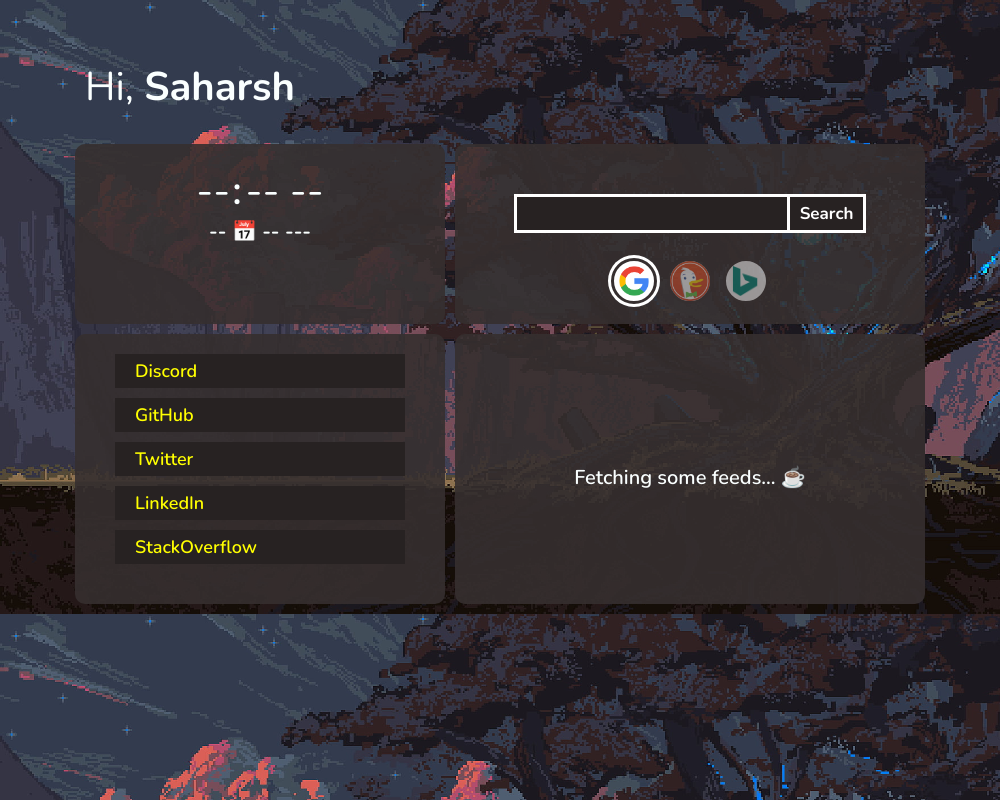
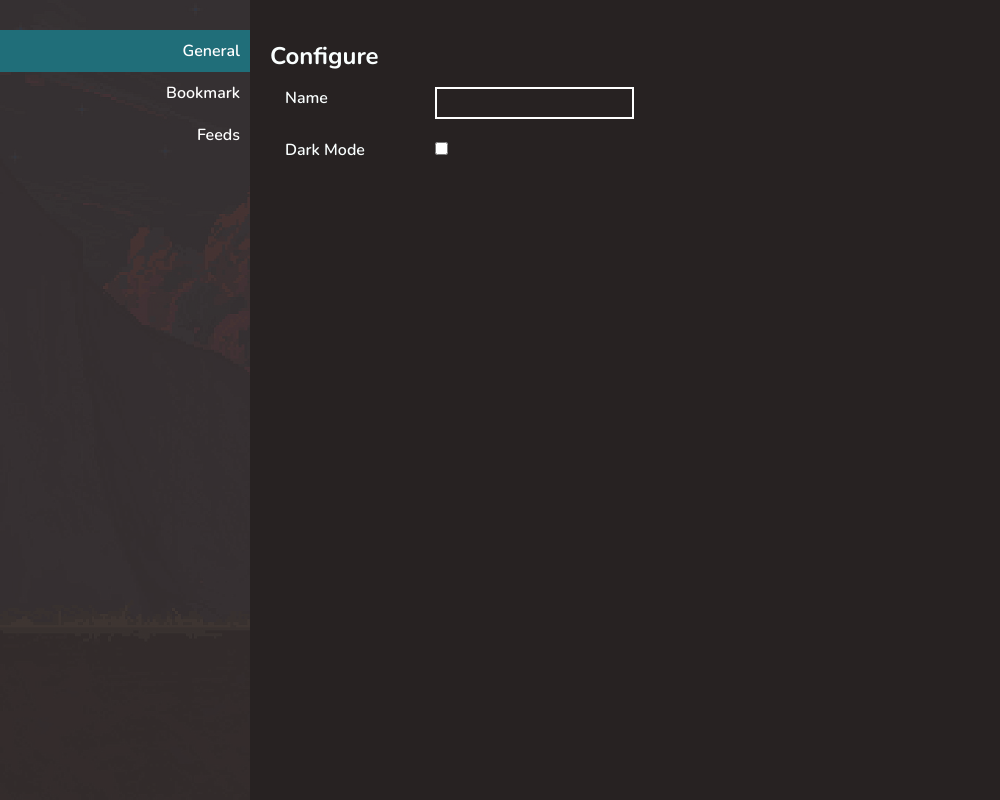
Before and after one commit to 5aharsh/cardboard, an Electron app: page index.html in a window 1000 px wide. Drawn offline with nearby package versions, Linux system fonts and the light colour scheme; no server answers.

Commit message:
Added localstorage

```diff
--- /dev/null
+++ b/assets/scripts/configure.js
@@ -0,0 +1,11 @@
+const ls = localStorage
+var false_anchors = document.querySelectorAll(".false-anchor")      // false click anchor
+var username = document.getElementById("greet-name")                // greeting name input field
+var darkmode = document.getElementById("dark-mode")
+
+false_anchors.forEach((anchor)=>{
+    anchor.onclick = (e)=>{e.preventDefault()}
+})
+
+username.value = ls.getItem("username")
+darkmode.checked = ls.getItem("darkmode")
--- a/assets/style/index.css
+++ b/assets/style/index.css
@@ -26,7 +26,13 @@
     transition: 0.2s ease-in-out;
 }
 
+html {
+    height: 100%;
+    width: 100%;
+}
+
 body {
+    height: 100%;
     background: url(../images/bg.jpg) var(--bg);
     background-size: cover;
     color: var(--txt);
@@ -40,6 +46,33 @@ body {
 
 a {
     color: yellow;
+}
+
+/*
+
+Main Display UI
+
+*/
+
+main#display-box {
+    display: none;
+    grid-template-areas:
+        "greet greet"
+        "time search"
+        "bookmark feeds";
+    grid-template-columns: 2fr 5fr;
+    grid-gap: 10px;
+    margin: 30px auto auto auto;
+    padding: 10px;
+    width: 85vw;
+}
+
+main#display-box > section {
+    background-color: var(--pallets);
+    border-radius: 10px;
+    text-align: center;
+    padding: 20px 0;
+    min-width: 350px;
 }
 
 #date-time {
@@ -64,11 +97,11 @@ a {
     font-size: 20px;
 }
 #greet {
-    background: none;
+    background: none !important;
     border: none;
     grid-area: greet;
-    justify-content: left;
-    text-align: left;
+    justify-content: left !important;
+    text-align: left !important;
 }
 
 #greet .greet {
@@ -173,8 +206,8 @@ a {
 
 #feeds {
     grid-area: feeds;
-    height: 250px;
-    padding: 10px;
+    height: 250px !important;
+    padding: 10px !important;
     overflow-y: scroll;
 }
 
@@ -210,8 +243,8 @@ a {
 
 #bookmark {
     grid-area: bookmark;
-    height: 250px;
-    padding: 10px;
+    height: 250px !important;
+    padding: 10px !important;
 }
 
 #bookmark section.link {
@@ -231,29 +264,77 @@ a {
     width: 100%;
 }
 
-main {
+/*
+
+Configure Page UI
+
+*/
+
+main#configure {
     display: grid;
-    grid-template-areas:
-        "greet greet"
-        "time search"
-        "bookmark feeds";
-    grid-template-columns: 2fr 5fr;
-    grid-gap: 10px;
-    margin: 30px auto auto auto;
-    padding: 10px;
-    width: 85vw;
+    height: 100%;
+    grid-template-areas: "nav panel";
+    grid-template-columns: 250px auto;
 }
 
-main > section {
-    background-color: var(--pallets);
-    border-radius: 10px;
-    text-align: center;
-    padding: 20px 0;
-    min-width: 350px;
+nav#nav {
+    justify-content: right;
+    text-align: right;
+    grid-area: nav;
+    background: var(--pallets);
+    padding-top: 30px;
 }
 
+nav#nav a{
+    display: block;
+    color: white;
+    text-decoration: none;
+    padding: 10px 10px;
+}
+
+nav#nav a:hover, a.selected{
+    background: rgb(32, 110, 121);
+}
+
+section#panel {
+    grid-area: panel;
+    padding: 20px;
+    background: var(--bg);
+    padding-top: 40px;
+}
+
+section#panel article.config {
+    padding: 5px;
+    display: grid;
+    grid-template-columns: 150px auto;
+}
+
+section#panel article.config div{
+    padding: 10px;
+}
+
+section#panel article.config div input[type=text] {
+    padding: 5px 10px;
+    color: white;
+    background: var(--bg);
+    font-family: "Nunito", sans-serif;
+    outline: 0;
+    border-color: white;
+    border-style: solid;
+}
+
+section#panel article.config div input[type=text]:focus {
+    background-color: white;
+    color: var(--bg);
+}
+/*
+
+Responsiveness
+
+*/
+
 @media only screen and (max-width: 800px) {
-    main {
+    main#display-box {
         grid-template-areas:
             "greet"
             "time"
@@ -262,4 +343,20 @@ main > section {
             "feeds";
         grid-template-columns: auto;
     }
+
+    nav#nav {
+        justify-content: center;
+        text-align: center;
+    }
+
+    main#configure {
+        grid-template-areas:
+            "nav"
+            "panel";
+        grid-template-columns: auto;
+        grid-template-rows: 100px auto;
+    }
+    nav#nav a {
+        display: inline-block;
+    }
 }
--- a/index.html
+++ b/index.html
@@ -11,7 +11,29 @@
 </head>
 
 <body>
-    <main class="display-box">
+    <main id="configure">
+        <nav id="nav">
+            <a href="#" class="nav-link false-anchor selected">General</a>
+            <a href="#" class="nav-link false-anchor">Bookmark</a>
+            <a href="#" class="nav-link false-anchor">Feeds</a>
+        </nav>
+        <section id="panel">
+            <h1><b>Configure</b></h1>
+            <article id="general" class="config">
+                <div class="label">
+                    <label for="greet-name">Name</label>
+                </div>
+                <div class="label-input">
+                    <input type="text" name="greet-name" id="greet-name">
+                </div>
+                <div class="label">Dark Mode</div>
+                <div class="label-input">
+                    <input type="checkbox" name="dark-mode" id="dark-mode">
+                </div>
+            </article>
+        </section>
+    </main>
+    <main id="display-box">
         <section id="greet">
             <h1 class="greet">Hi, <b>Saharsh</b></h1>
         </section>
@@ -31,14 +53,14 @@
         <section id="search">
             <section class="search">
                 <input type="text" name="q" class="search-text" id="search-txt" accesskey="s">
-                <a href="javascript:void(0)" id="search-link" target="_blank">
-                    <input type="button" value="Search" class="search-btn" id="search-btn">
+                <a href="#" id="search-link" class="false-anchor" target="_blank">
+                    <input type="button" value="Search" class="search-btn" id="search-btn" tabindex="-1">
                 </a>
             </section>
             <section class="search-engines">
-                <a href="javascript:void(0)" id="search-engines-ggl" name="google" class="selected" accesskey="g"></a>
-                <a href="javascript:void(0)" id="search-engines-dg" name="duckduckgo" accesskey="d"></a>
-                <a href="javascript:void(0)" id="search-engines-bng" name="bing" accesskey="b"></a>
+                <a href="#" id="search-engines-ggl" class="false-anchor" name="google" class="selected" accesskey="g"></a>
+                <a href="#" id="search-engines-dg" class="false-anchor" name="duckduckgo" accesskey="d"></a>
+                <a href="#" id="search-engines-bng" class="false-anchor" name="bing" accesskey="b"></a>
             </section>
         </section>
         <section id="bookmark">
@@ -70,6 +92,7 @@
     <!--
     <script src="assets/scripts/httpbin.js"></script>
     -->
+    <script src="./assets/scripts/configure.js"></script>
     <script src="./assets/scripts/newsfeed.js"></script>
     <script src="./assets/scripts/search.js"></script>
 </body>
```
Also changed, not shown: preload.js (+21 -8 lines).
